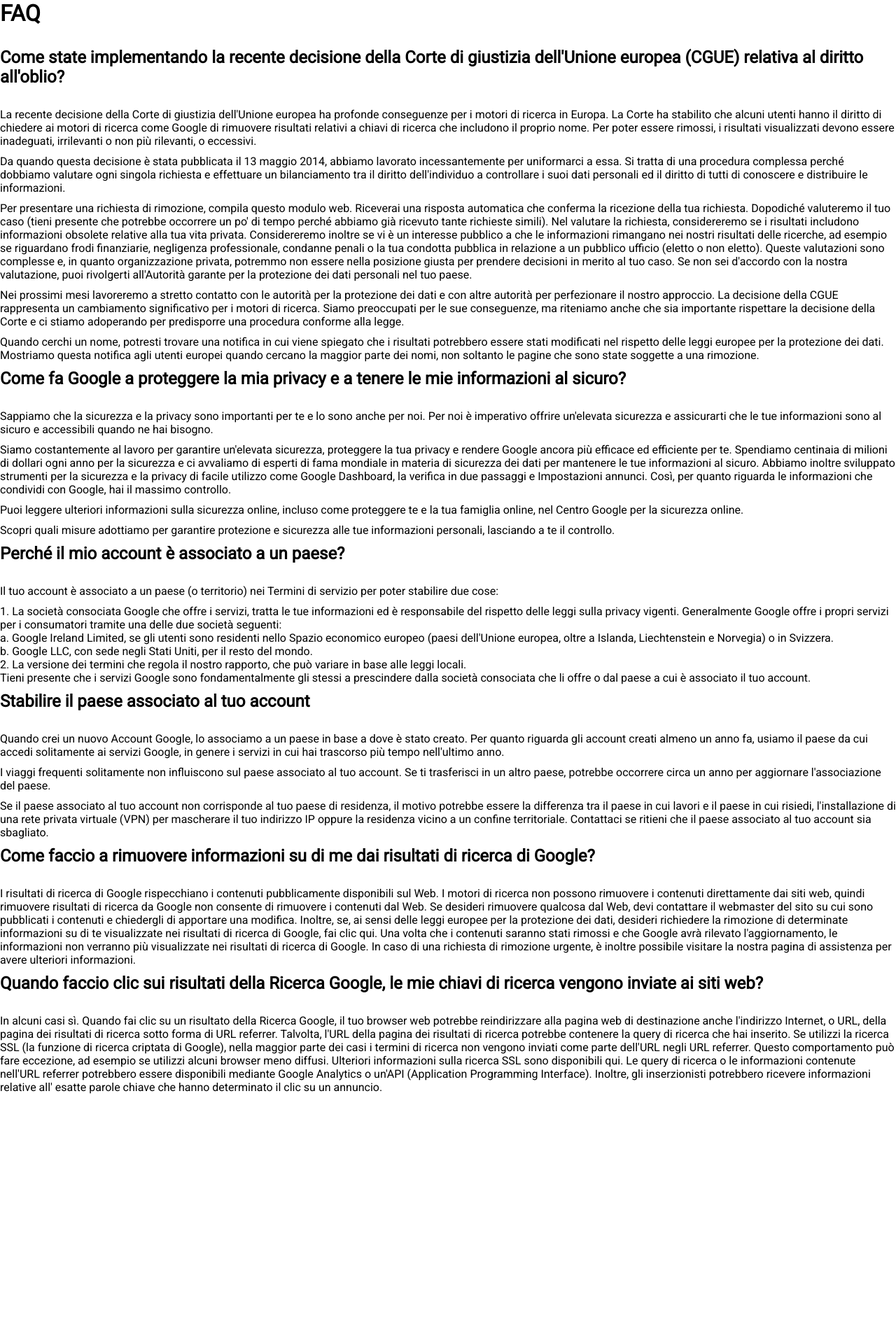
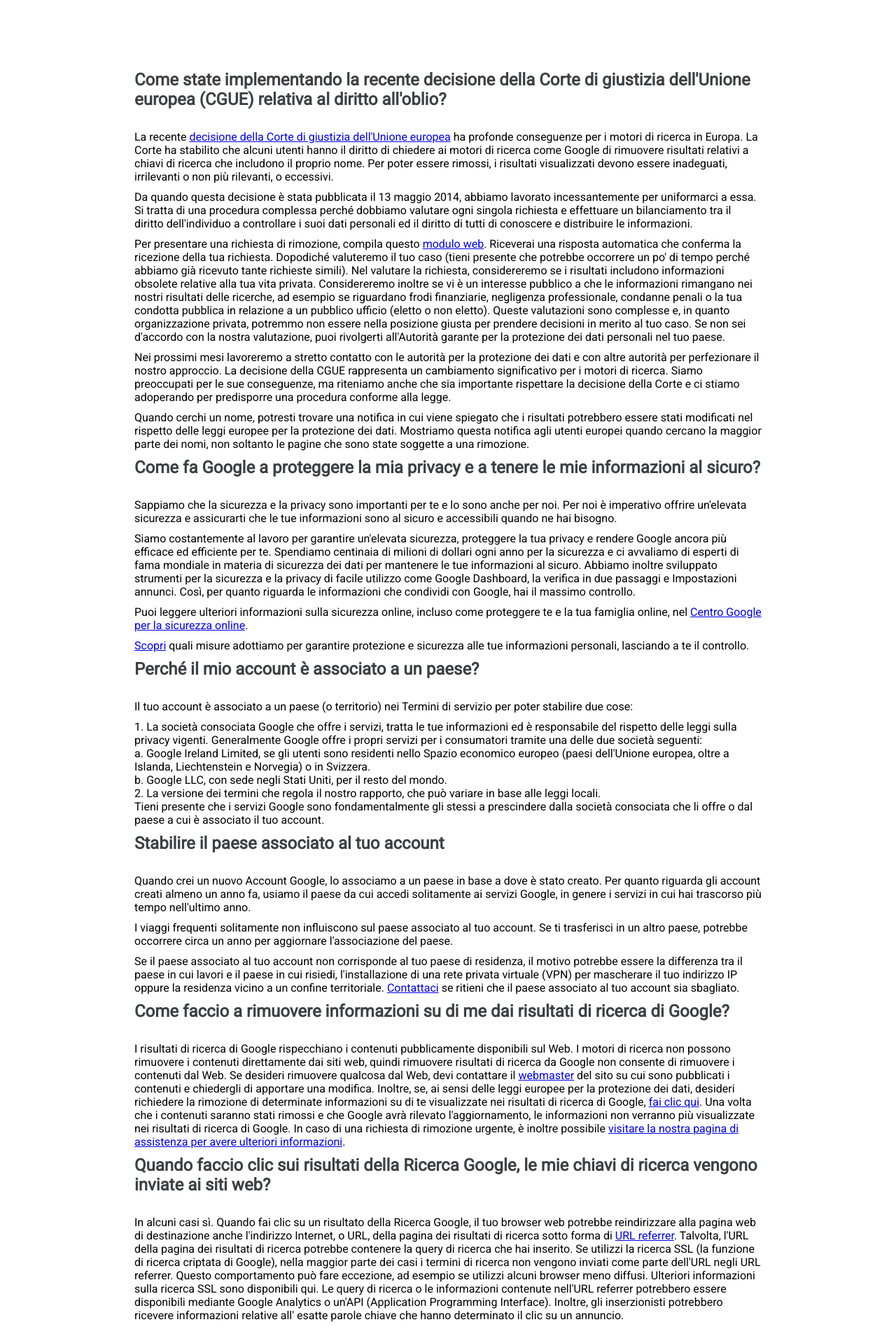
Before and after one commit to FrancescoCataletto/php-google-faq, a PHP site: page / in a window 1280 px wide. Shown: the whole page at 70% size. Before the commit the page ends 1563 px from the top, so only its background shows below. Run offline with PHP 8.4, Linux system fonts and the light colour scheme.

Commit message:
completed main structure of faq from db

```diff
--- a/index.php
+++ b/index.php
@@ -3,11 +3,11 @@
 $db = [
     [
         "title" => "<h2>Come state implementando la recente decisione della Corte di giustizia dell'Unione europea (CGUE) relativa al diritto all'oblio?</h2>",
-        "main" => "<p>La recente decisione della Corte di giustizia dell'Unione europea ha profonde conseguenze per i motori di ricerca in Europa. La Corte ha stabilito che alcuni utenti hanno il diritto di chiedere ai motori di ricerca come Google di rimuovere risultati relativi a chiavi di ricerca che includono il proprio nome. Per poter essere rimossi, i risultati visualizzati devono essere inadeguati, irrilevanti o non più rilevanti, o eccessivi.</p>
+        "main" => "<p>La recente <a href='#'>decisione della Corte di giustizia dell'Unione europea</a> ha profonde conseguenze per i motori di ricerca in Europa. La Corte ha stabilito che alcuni utenti hanno il diritto di chiedere ai motori di ricerca come Google di rimuovere risultati relativi a chiavi di ricerca che includono il proprio nome. Per poter essere rimossi, i risultati visualizzati devono essere inadeguati, irrilevanti o non più rilevanti, o eccessivi.</p>
 
         <p>Da quando questa decisione è stata pubblicata il 13 maggio 2014, abbiamo lavorato incessantemente per uniformarci a essa. Si tratta di una procedura complessa perché dobbiamo valutare ogni singola richiesta e effettuare un bilanciamento tra il diritto dell'individuo a controllare i suoi dati personali ed il diritto di tutti di conoscere e distribuire le informazioni.</p>
 
-        <p>Per presentare una richiesta di rimozione, compila questo modulo web. Riceverai una risposta automatica che conferma la ricezione della tua richiesta. Dopodiché valuteremo il tuo caso (tieni presente che potrebbe occorrere un po' di tempo perché abbiamo già ricevuto tante richieste simili). Nel valutare la richiesta, considereremo se i risultati includono informazioni obsolete relative alla tua vita privata. Considereremo inoltre se vi è un interesse pubblico a che le informazioni rimangano nei nostri risultati delle ricerche, ad esempio se riguardano frodi finanziarie, negligenza professionale, condanne penali o la tua condotta pubblica in relazione a un pubblico ufficio (eletto o non eletto). Queste valutazioni sono complesse e, in quanto organizzazione privata, potremmo non essere nella posizione giusta per prendere decisioni in merito al tuo caso. Se non sei d'accordo con la nostra valutazione, puoi rivolgerti all'Autorità garante per la protezione dei dati personali nel tuo paese.</p>
+        <p>Per presentare una richiesta di rimozione, compila questo <a href='#'>modulo web</a>. Riceverai una risposta automatica che conferma la ricezione della tua richiesta. Dopodiché valuteremo il tuo caso (tieni presente che potrebbe occorrere un po' di tempo perché abbiamo già ricevuto tante richieste simili). Nel valutare la richiesta, considereremo se i risultati includono informazioni obsolete relative alla tua vita privata. Considereremo inoltre se vi è un interesse pubblico a che le informazioni rimangano nei nostri risultati delle ricerche, ad esempio se riguardano frodi finanziarie, negligenza professionale, condanne penali o la tua condotta pubblica in relazione a un pubblico ufficio (eletto o non eletto). Queste valutazioni sono complesse e, in quanto organizzazione privata, potremmo non essere nella posizione giusta per prendere decisioni in merito al tuo caso. Se non sei d'accordo con la nostra valutazione, puoi rivolgerti all'Autorità garante per la protezione dei dati personali nel tuo paese.</p>
 
         <p>Nei prossimi mesi lavoreremo a stretto contatto con le autorità per la protezione dei dati e con altre autorità per perfezionare il nostro approccio. La decisione della CGUE rappresenta un cambiamento significativo per i motori di ricerca. Siamo preoccupati per le sue conseguenze, ma riteniamo anche che sia importante rispettare la decisione della Corte e ci stiamo adoperando per predisporre una procedura conforme alla legge.</p>
 
@@ -19,9 +19,9 @@ $db = [
 
         <p>Siamo costantemente al lavoro per garantire un'elevata sicurezza, proteggere la tua privacy e rendere Google ancora più efficace ed efficiente per te. Spendiamo centinaia di milioni di dollari ogni anno per la sicurezza e ci avvaliamo di esperti di fama mondiale in materia di sicurezza dei dati per mantenere le tue informazioni al sicuro. Abbiamo inoltre sviluppato strumenti per la sicurezza e la privacy di facile utilizzo come Google Dashboard, la verifica in due passaggi e Impostazioni annunci. Così, per quanto riguarda le informazioni che condividi con Google, hai il massimo controllo.</p>
 
-        <p>Puoi leggere ulteriori informazioni sulla sicurezza online, incluso come proteggere te e la tua famiglia online, nel Centro Google per la sicurezza online.</p>
+        <p>Puoi leggere ulteriori informazioni sulla sicurezza online, incluso come proteggere te e la tua famiglia online, nel <a href='#'>Centro Google per la sicurezza online</a>.</p>
 
-        <p>Scopri quali misure adottiamo per garantire protezione e sicurezza alle tue informazioni personali, lasciando a te il controllo.</p>"
+        <p><a href='#'>Scopri</a> quali misure adottiamo per garantire protezione e sicurezza alle tue informazioni personali, lasciando a te il controllo.</p>"
     ],
     [
         "title" => "<h2>Perché il mio account è associato a un paese?</h2>",
@@ -46,15 +46,15 @@ $db = [
 
         <p>I viaggi frequenti solitamente non influiscono sul paese associato al tuo account. Se ti trasferisci in un altro paese, potrebbe occorrere circa un anno per aggiornare l'associazione del paese.</p>
 
-        <p>Se il paese associato al tuo account non corrisponde al tuo paese di residenza, il motivo potrebbe essere la differenza tra il paese in cui lavori e il paese in cui risiedi, l'installazione di una rete privata virtuale (VPN) per mascherare il tuo indirizzo IP oppure la residenza vicino a un confine territoriale. Contattaci se ritieni che il paese associato al tuo account sia sbagliato.</p>"
+        <p>Se il paese associato al tuo account non corrisponde al tuo paese di residenza, il motivo potrebbe essere la differenza tra il paese in cui lavori e il paese in cui risiedi, l'installazione di una rete privata virtuale (VPN) per mascherare il tuo indirizzo IP oppure la residenza vicino a un confine territoriale. <a href='#'>Contattaci</a> se ritieni che il paese associato al tuo account sia sbagliato.</p>"
     ],
     [
         "title" => "<h2>Come faccio a rimuovere informazioni su di me dai risultati di ricerca di Google?</h2>",
-        "main" => "<p>I risultati di ricerca di Google rispecchiano i contenuti pubblicamente disponibili sul Web. I motori di ricerca non possono rimuovere i contenuti direttamente dai siti web, quindi rimuovere risultati di ricerca da Google non consente di rimuovere i contenuti dal Web. Se desideri rimuovere qualcosa dal Web, devi contattare il webmaster del sito su cui sono pubblicati i contenuti e chiedergli di apportare una modifica. Inoltre, se, ai sensi delle leggi europee per la protezione dei dati, desideri richiedere la rimozione di determinate informazioni su di te visualizzate nei risultati di ricerca di Google, fai clic qui. Una volta che i contenuti saranno stati rimossi e che Google avrà rilevato l'aggiornamento, le informazioni non verranno più visualizzate nei risultati di ricerca di Google. In caso di una richiesta di rimozione urgente, è inoltre possibile visitare la nostra pagina di assistenza per avere ulteriori informazioni.</p>"
+        "main" => "<p>I risultati di ricerca di Google rispecchiano i contenuti pubblicamente disponibili sul Web. I motori di ricerca non possono rimuovere i contenuti direttamente dai siti web, quindi rimuovere risultati di ricerca da Google non consente di rimuovere i contenuti dal Web. Se desideri rimuovere qualcosa dal Web, devi contattare il <a href='#'>webmaster</a> del sito su cui sono pubblicati i contenuti e chiedergli di apportare una modifica. Inoltre, se, ai sensi delle leggi europee per la protezione dei dati, desideri richiedere la rimozione di determinate informazioni su di te visualizzate nei risultati di ricerca di Google, <a href='#'>fai clic qui</a>. Una volta che i contenuti saranno stati rimossi e che Google avrà rilevato l'aggiornamento, le informazioni non verranno più visualizzate nei risultati di ricerca di Google. In caso di una richiesta di rimozione urgente, è inoltre possibile <a href='#'>visitare la nostra pagina di assistenza per avere ulteriori informazioni</a>.</p>"
     ],
     [
         "title" => "<h2>Quando faccio clic sui risultati della Ricerca Google, le mie chiavi di ricerca vengono inviate ai siti web?</h2>",
-        "main" => "<p>In alcuni casi sì. Quando fai clic su un risultato della Ricerca Google, il tuo browser web potrebbe reindirizzare alla pagina web di destinazione anche l'indirizzo Internet, o URL, della pagina dei risultati di ricerca sotto forma di URL referrer. Talvolta, l'URL della pagina dei risultati di ricerca potrebbe contenere la query di ricerca che hai inserito. Se utilizzi la ricerca SSL (la funzione di ricerca criptata di Google), nella maggior parte dei casi i termini di ricerca non vengono inviati come parte dell'URL negli URL referrer. Questo comportamento può fare eccezione, ad esempio se utilizzi alcuni browser meno diffusi. Ulteriori informazioni sulla ricerca SSL sono disponibili qui. Le query di ricerca o le informazioni contenute nell'URL referrer potrebbero essere disponibili mediante Google Analytics o un'API (Application Programming Interface). Inoltre, gli inserzionisti potrebbero ricevere informazioni relative all' esatte parole chiave che hanno determinato il clic su un annuncio.</p>"
+        "main" => "<p>In alcuni casi sì. Quando fai clic su un risultato della Ricerca Google, il tuo browser web potrebbe reindirizzare alla pagina web di destinazione anche l'indirizzo Internet, o URL, della pagina dei risultati di ricerca sotto forma di <a href='#'>URL referrer</a>. Talvolta, l'URL della pagina dei risultati di ricerca potrebbe contenere la query di ricerca che hai inserito. Se utilizzi la ricerca SSL (la funzione di ricerca criptata di Google), nella maggior parte dei casi i termini di ricerca non vengono inviati come parte dell'URL negli URL referrer. Questo comportamento può fare eccezione, ad esempio se utilizzi alcuni browser meno diffusi. Ulteriori informazioni sulla ricerca SSL sono disponibili qui. Le query di ricerca o le informazioni contenute nell'URL referrer potrebbero essere disponibili mediante Google Analytics o un'API (Application Programming Interface). Inoltre, gli inserzionisti potrebbero ricevere informazioni relative all' esatte parole chiave che hanno determinato il clic su un annuncio.</p>"
     ]
 ];
 
@@ -73,13 +73,23 @@ $db = [
     </style>
 </head>
 <body>
-    <h1>FAQ</h1>
+    <header>
 
+    </header>
+
+    <main>
+        <div id="faq">
             <ul>
                 <?php foreach($db as $faq): ?>
                     <li><?php echo $faq['title']?></li>
                     <li><?php echo $faq['main']?></li>
                 <?php endforeach;?>
             </ul>
+        </div>
+    </main>
+
+    <footer>
+
+    </footer>
 </body>
 </html>
--- a/style.css
+++ b/style.css
@@ -3,6 +3,29 @@
     margin: 0;
     box-sizing: border-box;
     font-family: 'Roboto', sans-serif;
+}
+
+/* HEADER */
+header{
+    height: 70px;
+    top: 0;
+    width: 100vw;
+    position: fixed;
+    z-index: 999;
+}
+
+/* MAIN */
+main{
+    margin-top: 100px;
+}
+
+#faq{
+    width: 70%;
+    margin: 0 auto;
+}
+
+li{
+    list-style: none;
 }
 
 h1{
@@ -11,6 +34,7 @@ h1{
 
 h2{
     margin-bottom: 30px;
+    color: rgb(60, 64, 67);
 }
 
 p{
```
Lines whose indentation alone changed are shown as unchanged.
